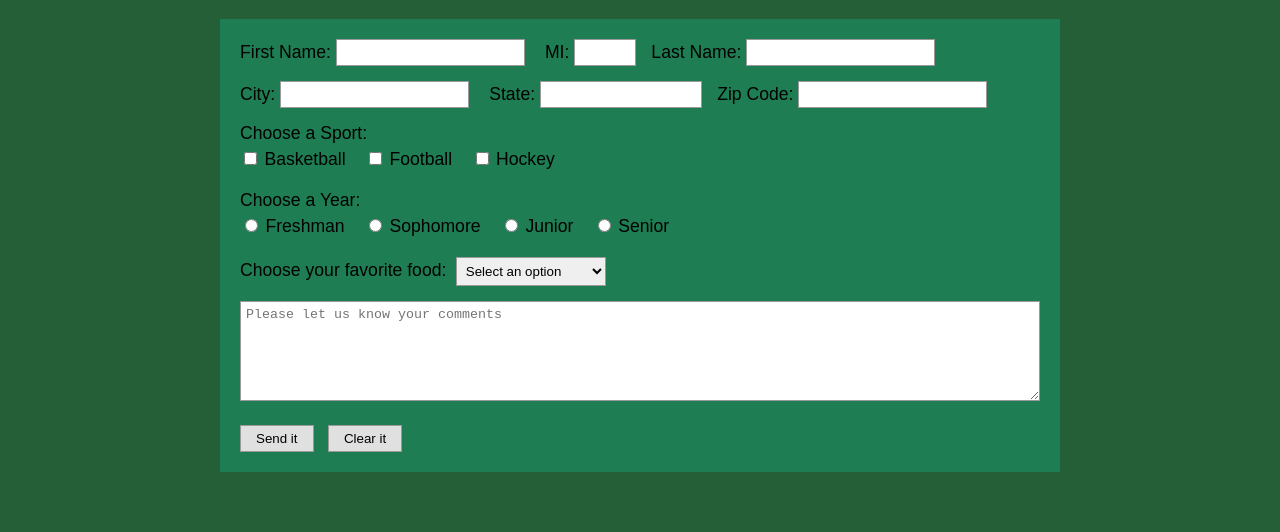
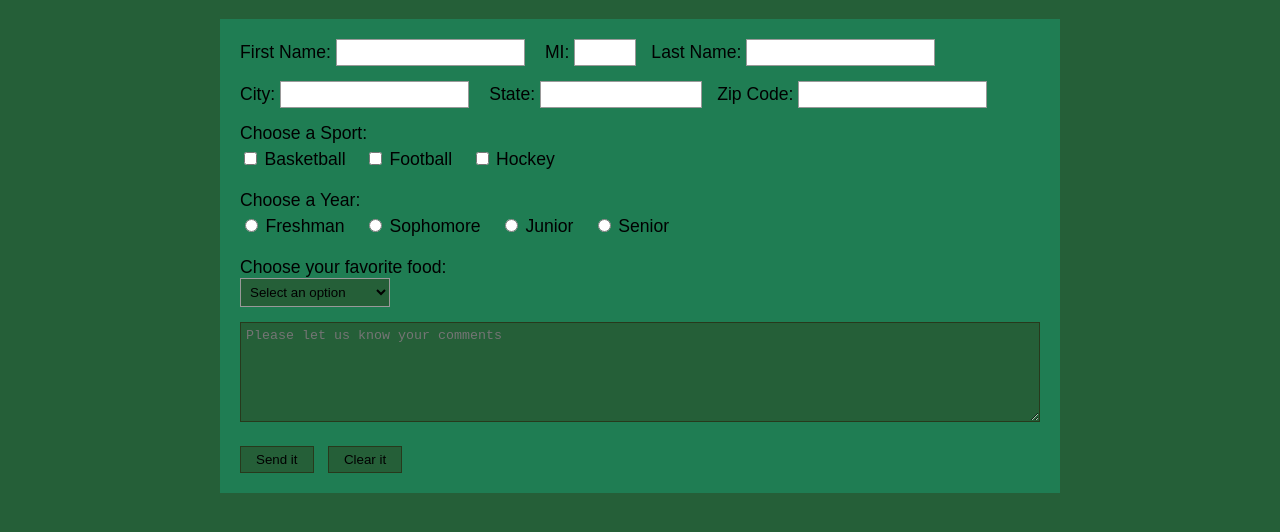
Before and after one commit to Sralud/Survey-Form, a plain HTML site: page index.html in a window 1280 px wide. Shown: the part 74-606 px from the top of the page. Drawn offline with Linux system fonts and the light colour scheme; a script that the page names is missing.

Commit message:
added file

```diff
--- a/style.css
+++ b/style.css
@@ -41,6 +41,7 @@ label {
     font-weight: normal;
     font-size: 1.1rem;
     margin-right: 5px;
+    display: flex;
 }
 
 input[type="text"] {
@@ -67,7 +68,9 @@ input[type="text"] {
 .form-section {
     margin-bottom: 20px;
 }
-
+#food {
+    background-color: #255F38;
+}
 /* Checkbox and Radio Styles */
 .checkbox-group, .radio-group {
     margin-top: 5px;
@@ -96,9 +99,10 @@ textarea {
     width: 100%;
     height: 100px;
     padding: 5px;
-    border: 1px solid #999;
+    border: 1px solid #27391C;
     font-family: monospace;
     box-sizing: border-box;
+    background-color: #255F38;
 }
 
 /* Button Styles */
@@ -109,13 +113,13 @@ textarea {
 button {
     padding: 5px 15px;
     margin-right: 10px;
-    background-color: #e0e0e0;
-    border: 1px solid #999;
+    background-color: #255F38;
+    border: 1px solid #27391C;
     cursor: pointer;
 }
 
 button:hover {
-    background-color: #d0d0d0;
+    background-color: #18230F;
 }
 
 /* Responsive Adjustments */
```
Also changed, not shown: script.js (added).
